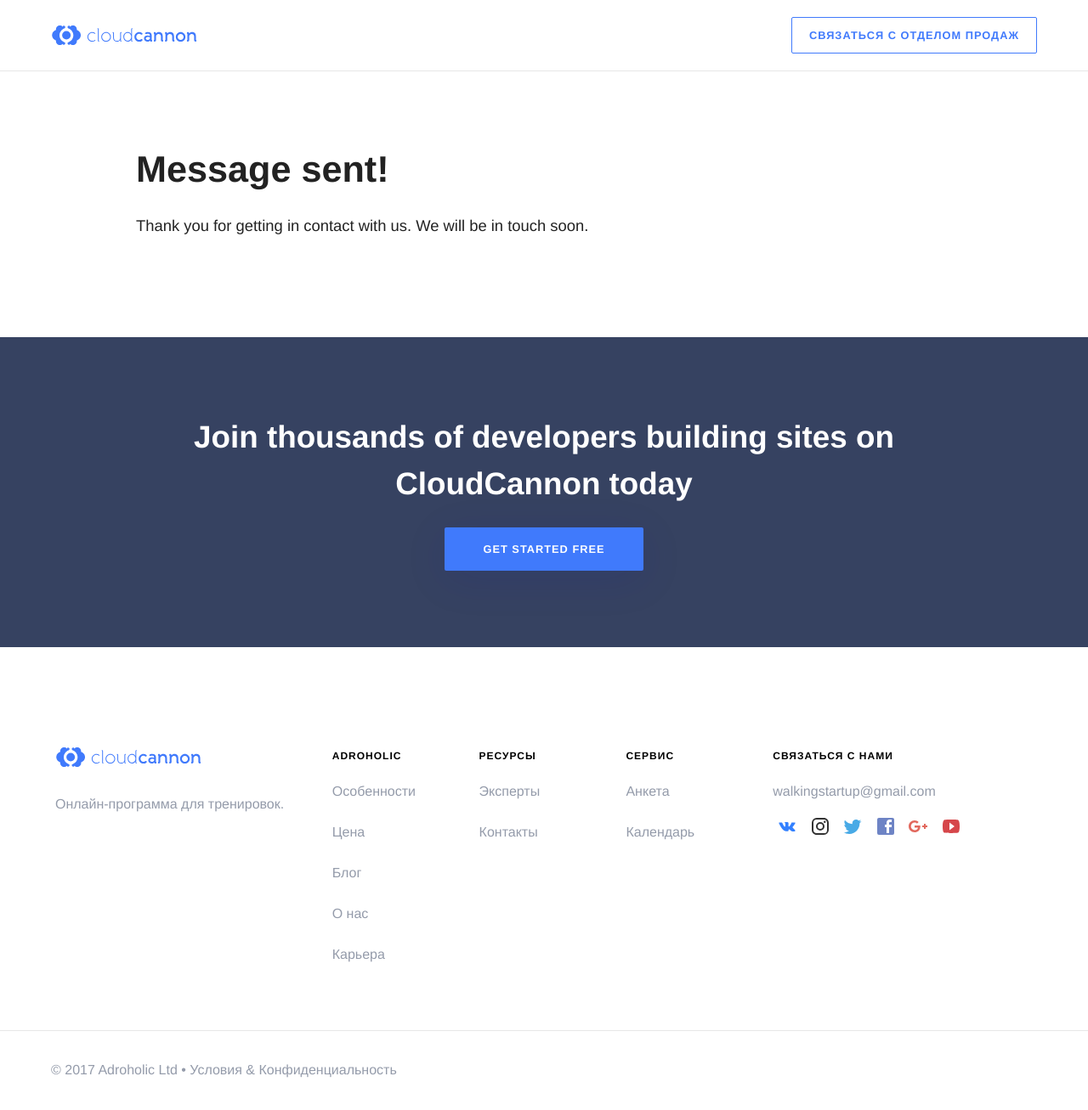
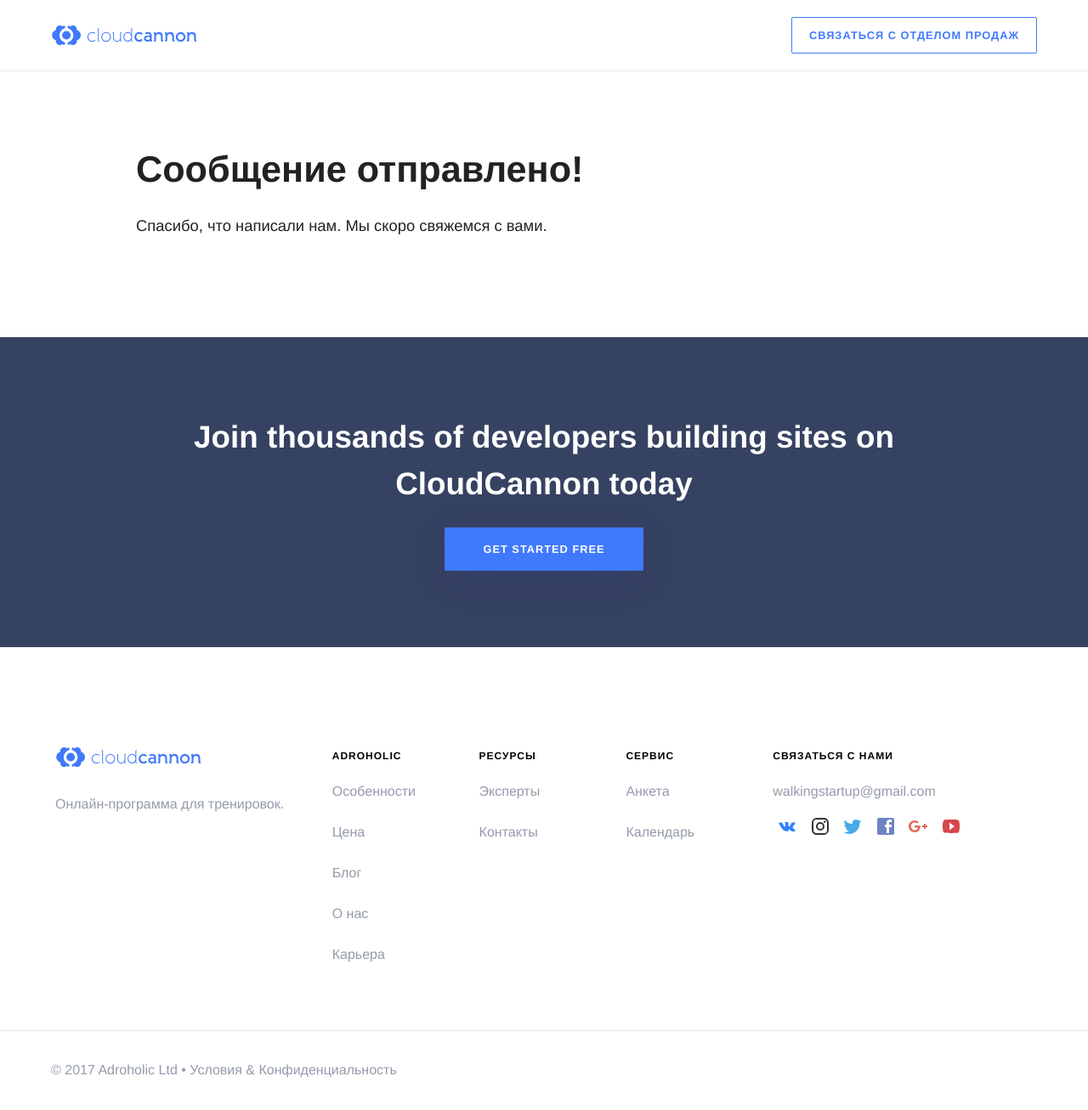
Before and after one commit to RakhimyanTim/adroholic.github.io, a Jekyll site: the page built from pages/contact-success.html, in a window 1280 px wide. Shown: the whole page at 85% size. Built offline with Jekyll 4.4.1, drawn with Linux system fonts in a browser that asks for light colours; some web fonts are replaced.

Commit message:
Update contact-success.html

```diff
--- a/pages/contact-success.html
+++ b/pages/contact-success.html
@@ -4,5 +4,5 @@
 permalink: /contact-success/
 ---
 
-<h1>Message sent!</h1>
-<p>Thank you for getting in contact with us. We will be in touch soon.</p>
+<h1>Сообщение отправлено!</h1>
+<p>Спасибо, что написали нам. Мы скоро свяжемся с вами.</p>
```
